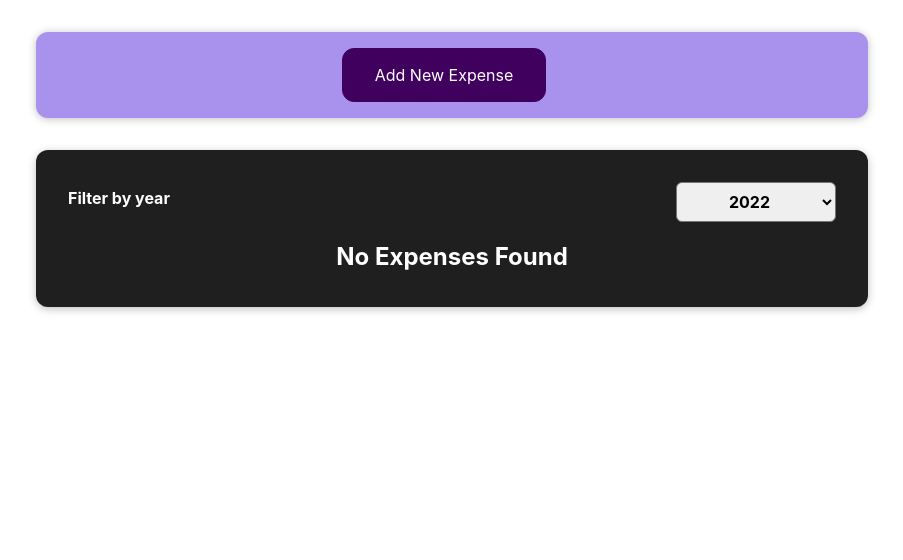
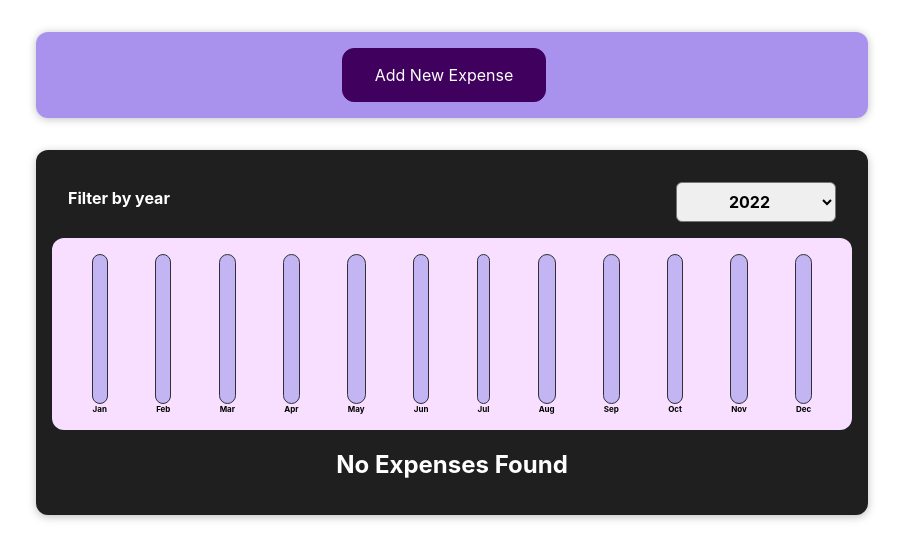
Before and after one commit to salmayaser/Expenses-Tracker, a React (Create React App) app: page / in a window 1280 px wide. Shown: the top 560 px of the page, without its empty margins (188-1091 px from the left). Built offline with nearby package versions, Linux system fonts and the light colour scheme.

Commit message:
Adding charts

```diff
--- /dev/null
+++ b/src/components/Chart/Chart.css
@@ -0,0 +1,9 @@
+.chart {
+  padding: 1rem;
+  border-radius: 12px;
+  background-color: #f8dfff;
+  text-align: center;
+  display: flex;
+  justify-content: space-around;
+  height: 10rem;
+}
--- /dev/null
+++ b/src/components/Chart/Chart.js
@@ -0,0 +1,22 @@
+import ChartBar from "./ChartBar";
+import "./Chart.css";
+
+const Chart = (props) => {
+  const dataPointValues = props.dataPoints.map((dataPoint) => dataPoint.value);
+  const totalMaximum = Math.max(...dataPointValues);
+
+  return (
+    <div className="chart">
+      {props.dataPoints.map((dataPoint) => (
+        <ChartBar
+          key={dataPoint.label}
+          value={dataPoint.value}
+          maxValue={totalMaximum}
+          label={dataPoint.label}
+        />
+      ))}
+    </div>
+  );
+};
+
+export default Chart;
--- /dev/null
+++ b/src/components/Chart/ChartBar.css
@@ -0,0 +1,30 @@
+.chart-bar {
+  height: 100%;
+  display: flex;
+  flex-direction: column;
+  align-items: center;
+}
+
+.chart-bar__inner {
+  height: 100%;
+  width: 100%;
+  border: 1px solid #313131;
+  border-radius: 12px;
+  background-color: #c3b4f3;
+  overflow: hidden;
+  display: flex;
+  flex-direction: column;
+  justify-content: flex-end;
+}
+
+.chart-bar__fill {
+  background-color: #4826b9;
+  width: 100%;
+  transition: all 0.3s ease-out;
+}
+
+.chart-bar__label {
+  font-weight: bold;
+  font-size: 0.5rem;
+  text-align: center;
+}
--- /dev/null
+++ b/src/components/Chart/ChartBar.js
@@ -0,0 +1,23 @@
+import "./ChartBar.css";
+
+const ChartBar = (props) => {
+  let barFillHeight = "0%";
+
+  if (props.maxValue > 0) {
+    barFillHeight = Math.round((props.value / props.maxValue) * 100) + "%";
+  }
+
+  return (
+    <div className="chart-bar">
+      <div className="chart-bar__inner">
+        <div
+          className="chart-bar__fill"
+          style={{ height: barFillHeight }}
+        ></div>
+      </div>
+      <div className="chart-bar__label">{props.label}</div>
+    </div>
+  );
+};
+
+export default ChartBar;
--- a/src/components/Expenses/Expenses.js
+++ b/src/components/Expenses/Expenses.js
@@ -3,6 +3,7 @@
 import ExpensesFilter from "../Filter/ExpenseFilter";
 import { useState } from "react";
 import ExpensesList from "./ExpensesList";
+import ExpensesChart from "./ExpensesChart";
 
 function Expenses(props) {
   const [filter, setFilter] = useState("");
@@ -16,6 +17,7 @@
     <div>
       <Card className="expenses">
         <ExpensesFilter onChangeFilter={filterChangedHandler}></ExpensesFilter>
+        <ExpensesChart expenses={expensesToShow}></ExpensesChart>
         <ExpensesList expenses={expensesToShow}></ExpensesList>
       </Card>
     </div>
--- /dev/null
+++ b/src/components/Expenses/ExpensesChart.js
@@ -0,0 +1,27 @@
+import Chart from "../Chart/Chart";
+
+const ExpensesChart = (props) => {
+  const chartDataPoints = [
+    { label: "Jan", value: 0 },
+    { label: "Feb", value: 0 },
+    { label: "Mar", value: 0 },
+    { label: "Apr", value: 0 },
+    { label: "May", value: 0 },
+    { label: "Jun", value: 0 },
+    { label: "Jul", value: 0 },
+    { label: "Aug", value: 0 },
+    { label: "Sep", value: 0 },
+    { label: "Oct", value: 0 },
+    { label: "Nov", value: 0 },
+    { label: "Dec", value: 0 },
+  ];
+
+  for (const expense of props.expenses) {
+    const expenseMonth = expense.date.getMonth();
+    chartDataPoints[expenseMonth].value += expense.amount;
+  }
+
+  return <Chart dataPoints={chartDataPoints} />;
+};
+
+export default ExpensesChart;
```
